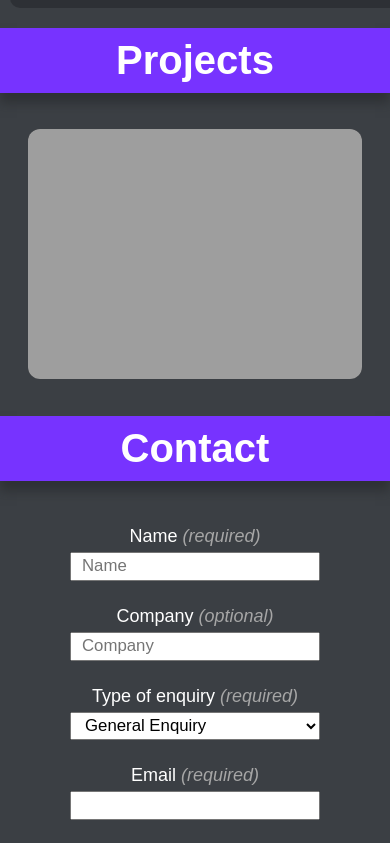
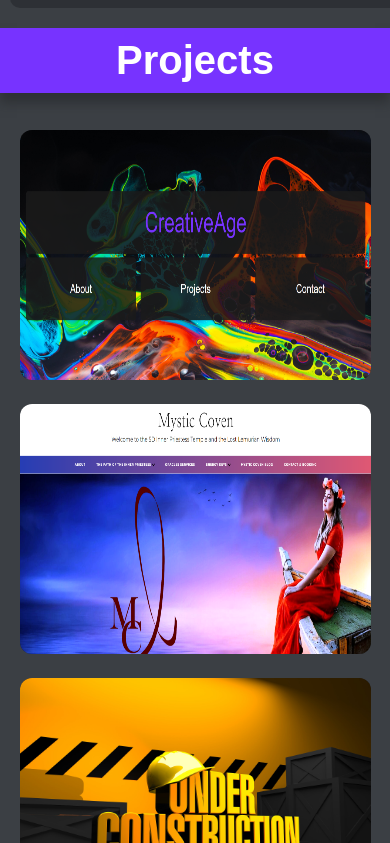
Before and after one commit to haheha24/portfolio, a React (Create React App) app in the folder client/: page / in a window 390 px wide. Shown: the part 1221-2064 px from the top of the page. Built offline with nearby package versions, Linux system fonts and the light colour scheme.

Commit message:
the organisation of cards is more adaptable per viewport breakpoint. Also populated actual project cards with my projects

```diff
--- a/client/src/components/main/projects/Projects.tsx
+++ b/client/src/components/main/projects/Projects.tsx
@@ -6,12 +6,28 @@ const Projects = () => {
     <>
       <div className="projects-container">
         <ProjectCard
-          url="https://lookup-project.herokuapp.com/"
-          github="https://github.com/haheha24/lookup-repo"
-          image={"http://localhost:3000/images/lookup-project-herokuapp.png"}
-          altTxt="Look Up Project"
-          title="Look Up Project"
-          description="This is a test card for look up."
+          url=""
+          github="https://github.com/haheha24/portfolio"
+          image={`/images/portfolio.png`}
+          altTxt="Portfolio Feature Image"
+          title="Portfolio"
+          description="My portfolio website you are currently viewing."
+        />
+        <ProjectCard
+          url="https://mysticcoven.com.au/"
+          github=""
+          image={`/images/mysticcoven.png`}
+          altTxt="Mystic Coven Feature Image"
+          title="Mystic Coven"
+          description="A business website for Mystic Coven. Customised Wordpress theme of Elegant Fashion by Rara Themes."
+        />
+        <ProjectCard
+          url=""
+          github="https://github.com/haheha24/planner-app"
+          image={``}
+          altTxt="Work in progress"
+          title="Planner App"
+          description="A personalised planning app that can integrate with your email."
         />
       </div>
     </>
--- a/client/src/components/main/projects/projects.css
+++ b/client/src/components/main/projects/projects.css
@@ -1,6 +1,6 @@
 .projects-container {
   display: grid;
-  grid-template-columns: repeat(3, auto);
+  grid-template-columns: repeat(3, 33%);
   gap: 10px;
   justify-items: center;
   margin: 0 12.5%;
@@ -8,8 +8,20 @@
 /* media query */
 @media only screen and (max-width: 860px) {
   .projects-container {
-    grid-template-columns: repeat(1, auto);
+    grid-template-columns: repeat(2, 50%);
     border-radius: 0;
     margin: 0 2.5%;
   }
 }
+
+/* Max 500px */
+@media only screen and (max-width: 500px) {
+  .projects-container {
+    display: flex;
+    flex-direction: column;
+    align-items: center;
+    border-radius: 0;
+    margin: 0 5%;
+    padding: 0;
+  }
+}
```
